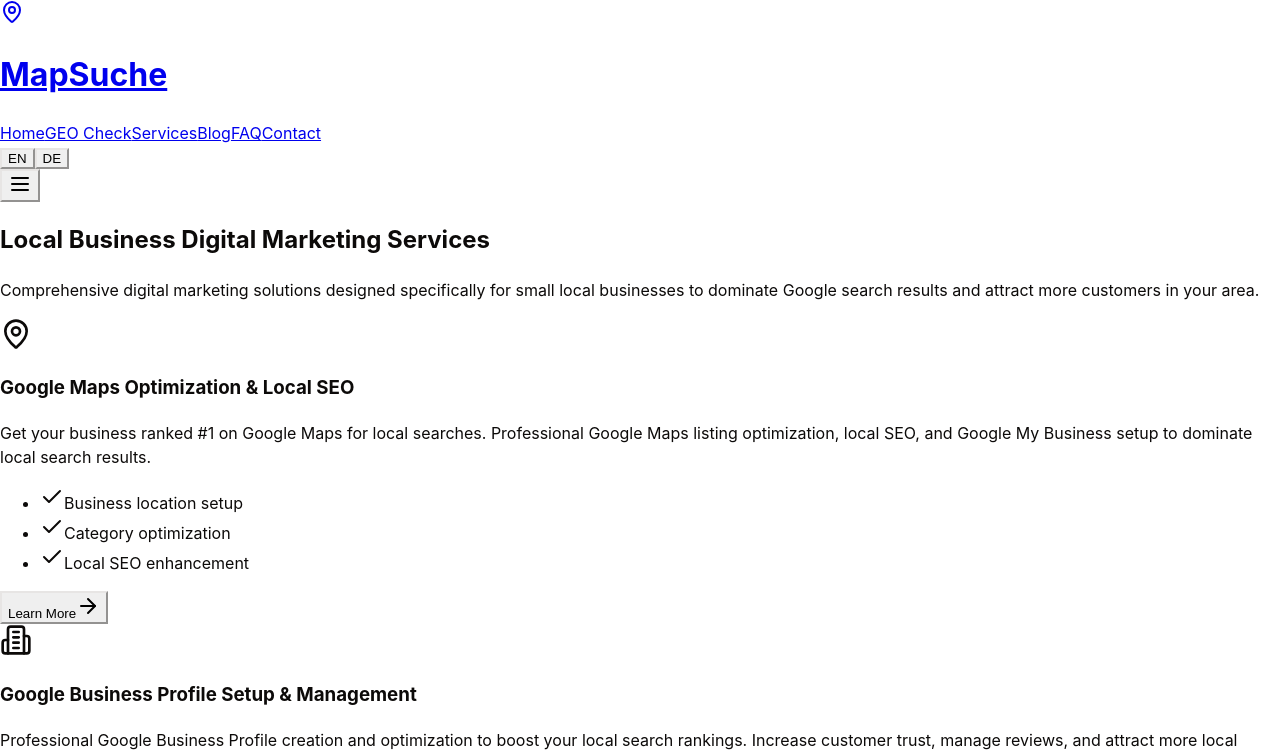
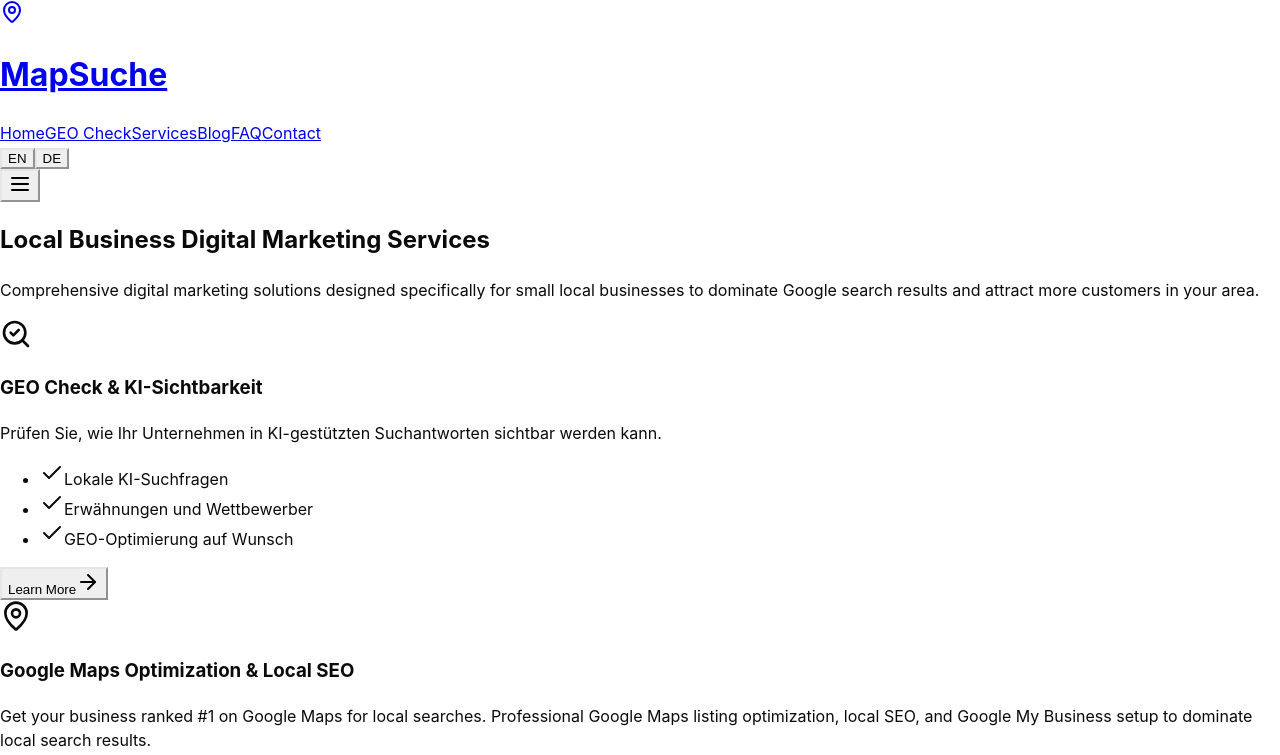
Before and after one commit to artinada/mapsuche, a React (Vite) app in the folder client/: page /services in a window 1280 px wide. Shown: the top 755 px of the page. Built offline with nearby package versions, Linux system fonts and the light colour scheme; what aws-amplify would draw is missing.

Commit message:
feat(geo): integrate GEO as primary service in ServicesPage.tsx

```diff
--- a/client/src/pages/ServicesPage.tsx
+++ b/client/src/pages/ServicesPage.tsx
@@ -4,7 +4,7 @@ import { useSEO } from "@/hooks/useSEO";
 import { Card, CardContent } from "@/components/ui/card";
 import { Button } from "@/components/ui/button";
 import { Carousel, CarouselContent, CarouselItem, CarouselNext, CarouselPrevious } from "@/components/ui/carousel";
-import { MapPin, Building2, Globe, Check, ArrowRight, Settings } from "lucide-react";
+import { MapPin, Building2, Globe, SearchCheck, Check, ArrowRight, Settings } from "lucide-react";
 
 export default function ServicesPage() {
   const { t } = useLanguage();
@@ -26,6 +26,15 @@ export default function ServicesPage() {
   });
 
   const services = [
+    {
+      icon: SearchCheck,
+      title: 'GEO Check & KI-Sichtbarkeit',
+      description: 'Prüfen Sie, wie Ihr Unternehmen in KI-gestützten Suchantworten sichtbar werden kann.',
+      features: ['Lokale KI-Suchfragen', 'Erwähnungen und Wettbewerber', 'GEO-Optimierung auf Wunsch'],
+      href: '/geo-check',
+      color: 'text-primary',
+      buttonColor: 'bg-primary hover:bg-blue-700'
+    },
     {
       icon: MapPin,
       title: t('googleMapsTitle'),
```
